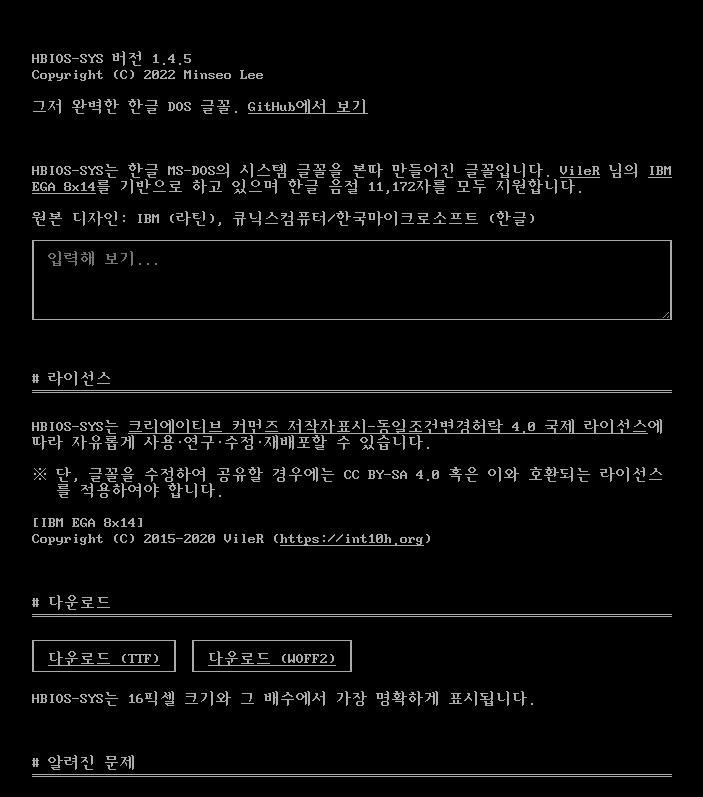
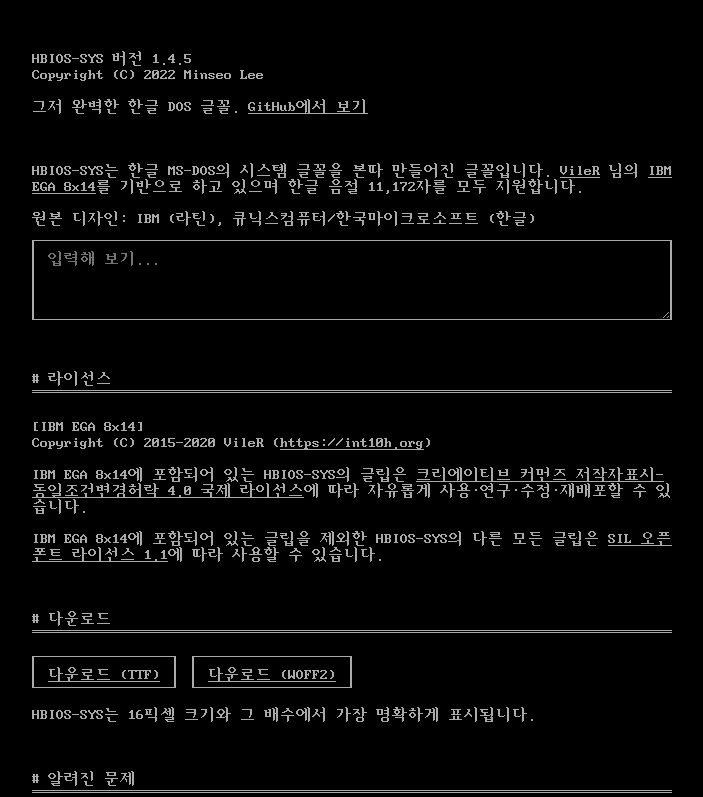
Before and after one commit to quiple/hbios-sys, a plain HTML site: page index.html in a window 1280 px wide. Shown: the top 797 px of the page, without its empty margins (288-991 px from the left). Drawn offline with nearby package versions, Linux system fonts and the light colour scheme.

Commit message:
Update index.html

```diff
--- a/index.html
+++ b/index.html
@@ -52,9 +52,9 @@
     <p>원본 디자인: IBM (라틴), 큐닉스컴퓨터/한국마이크로소프트 (한글)</p>
     <textarea name="tameshi" id="tameshi" cols="30" rows="10" placeholder="입력해 보기..."></textarea>
     <h2><a class="anchor" id="license" href="#license">#</a> 라이선스</h2>
-    <p>HBIOS-SYS는 <a href="https://creativecommons.org/licenses/by-sa/4.0/deed.ko" target="_blank">크리에이티브 커먼즈 저작자표시-동일조건변경허락 4.0 국제 라이선스</a>에 따라 자유롭게 사용·연구·수정·재배포할 수 있습니다.</p>
-    <ul><li class="ref">단, 글꼴을 수정하여 공유할 경우에는 CC BY-SA 4.0 혹은 이와 호환되는 라이선스를 적용하여야 합니다.</li></ul>
     <p>[IBM EGA 8x14]<br>Copyright (C) 2015-2020 VileR (<a href="https://int10h.org" target="_blank">https://int10h.org</a>)</p>
+    <p>IBM EGA 8x14에 포함되어 있는 HBIOS-SYS의 글립은 <a href="https://creativecommons.org/licenses/by-sa/4.0/deed.ko" target="_blank">크리에이티브 커먼즈 저작자표시-동일조건변경허락 4.0 국제 라이선스</a>에 따라 자유롭게 사용·연구·수정·재배포할 수 있습니다.</p>
+    <p>IBM EGA 8x14에 포함되어 있는 글립을 제외한 HBIOS-SYS의 다른 모든 글립은 <a href="https://scripts.sil.org/OFL" target="_blank">SIL 오픈 폰트 라이선스 1.1</a>에 따라 사용할 수 있습니다.</p>
     <h2><a class="anchor" id="download" href="#download">#</a> 다운로드</h2>
     <p class="btn-wrap"><a class="btn" href="https://github.com/quiple/hbios-sys/raw/main/HBIOS-SYS.ttf" download>다운로드 (TTF)</a><a class="btn" href="https://github.com/quiple/hbios-sys/raw/main/HBIOS-SYS.woff2" download>다운로드 (WOFF2)</a></p>
     <p>HBIOS-SYS는 16픽셀 크기와 그 배수에서 가장 명확하게 표시됩니다.</p>
```
